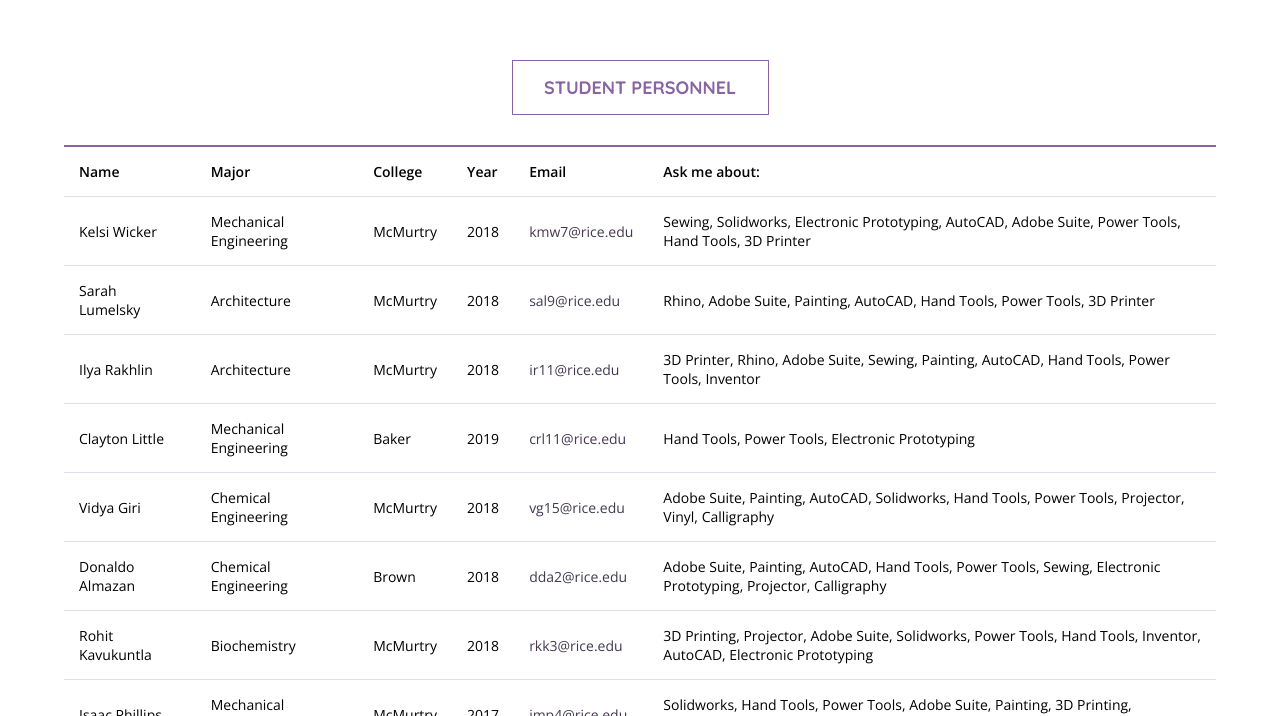
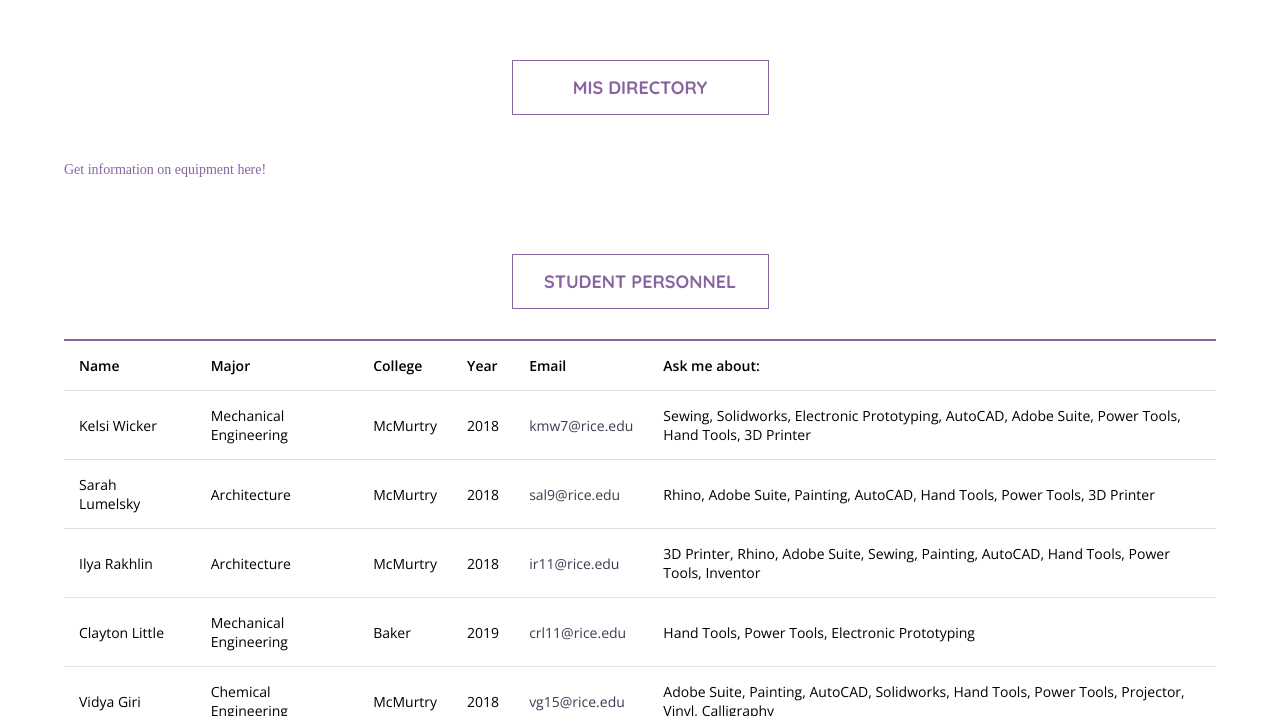
Before and after one commit to mcmurtrycollege/mcmurty-website-old, a Jekyll site: the page built from resources/mis/index.html, in a window 1280 px wide and 900 px high, scrolled down 1355 px, cut to the strip 184-900 px from the top of the window. Built offline with Jekyll 4.4.1, drawn with Linux system fonts in a browser that asks for light colours; nearby versions of some CDN libraries; some web fonts are replaced.

Commit message:
mis directory info

```diff
--- a/resources/mis/index.html
+++ b/resources/mis/index.html
@@ -58,6 +58,13 @@ title: McMurtry Innovation Space
 </section>
 
 <section>
+	<h2> MIS Directory </h2>
+	<div class="section-text">
+		<p><a href="https://docs.google.com/spreadsheets/d/18Lu5pL6v0oYOnZQu4kYPGuUyiMvAfOHZXBH39udHVXI/edit">Get information on equipment here!</a></p>
+	</div>
+</section>
+
+<section>
 	<h2> Student Personnel </h2>
 
 	<table>
```
